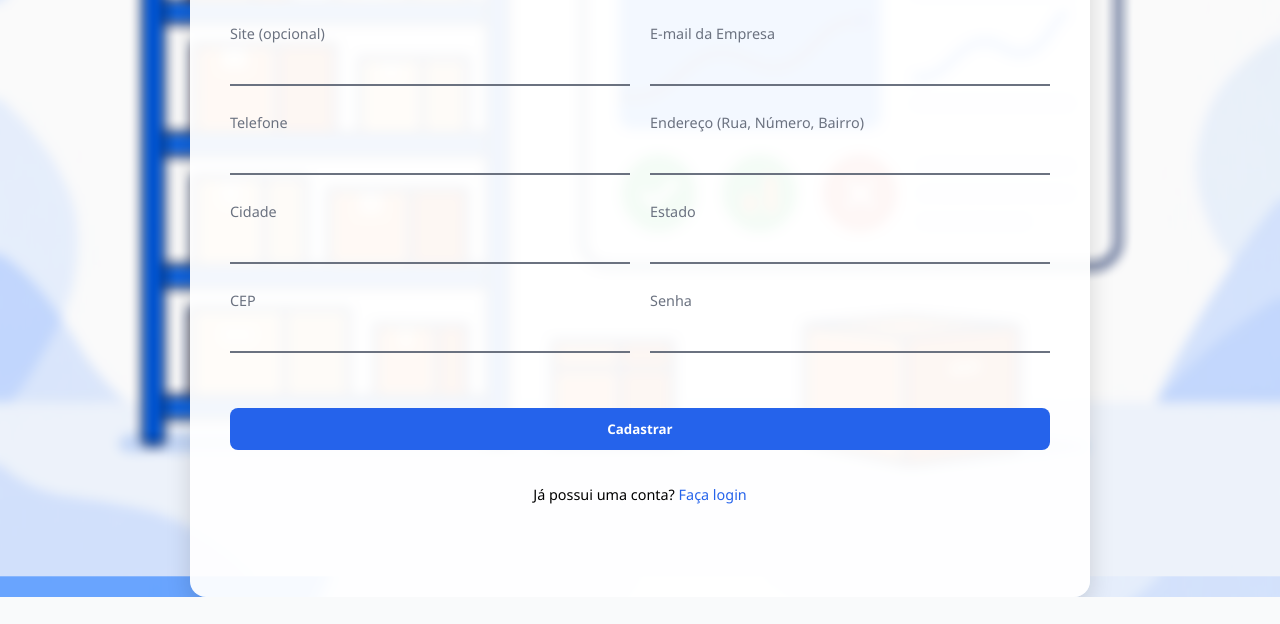
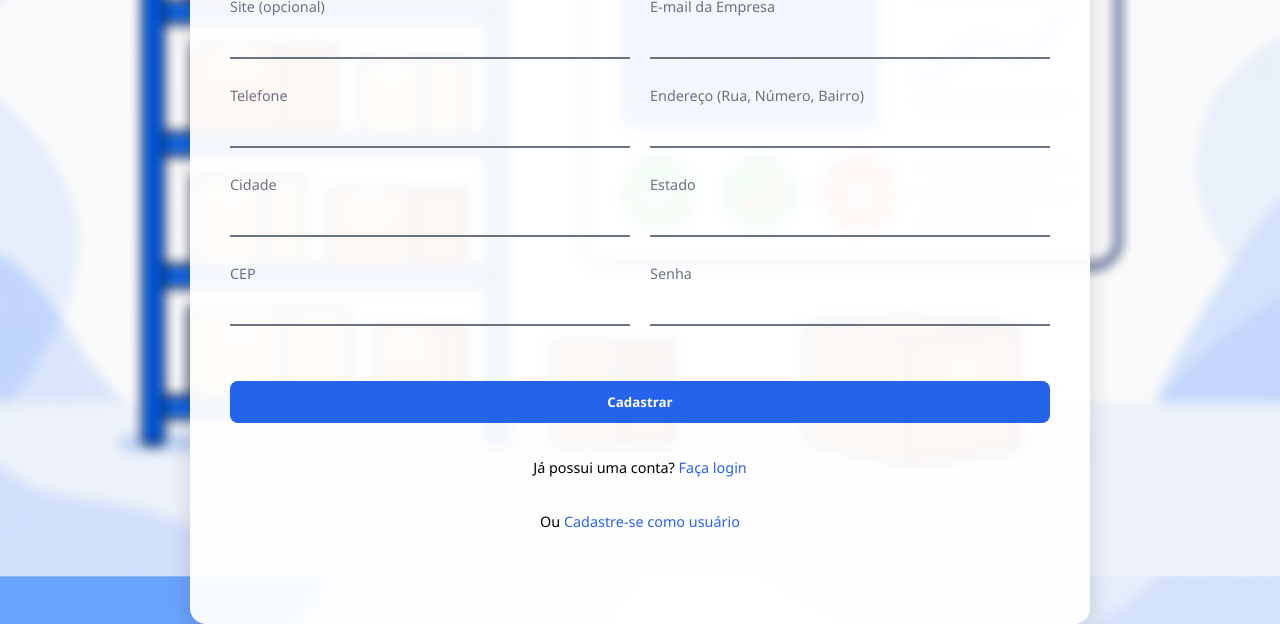
Before and after one commit to lucasgfoli/Gestao-Facil, a plain HTML site: page src/CadastroEmpresa.html in a window 1280 px wide. Shown: the part 277-901 px from the top of the page. Before the commit the page ends 874 px from the top, so only its background shows below. Drawn offline with Linux system fonts and the light colour scheme.

Commit message:
Update CadastroEmpresa.html

```diff
--- a/src/CadastroEmpresa.html
+++ b/src/CadastroEmpresa.html
@@ -68,6 +68,9 @@
             <p class="voltar-login">
                 Já possui uma conta? <a href="index.html">Faça login</a>
             </p>
+            <p class="voltar-login">
+                Ou <a href="cadastroUsuario.html">Cadastre-se como usuário</a>
+            </p>
 
             <p class="mensagem-feedback" id="feedbackMsg"></p>
         </form>
```
